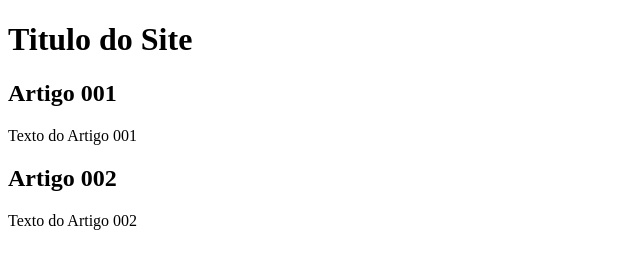
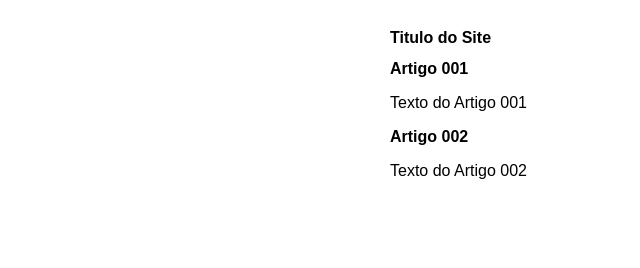
Before and after one commit to joaquimthepeixes/PROJETOS-INICIANTES, a plain HTML site: page Exemplo para site/index.html in a window 1280 px wide. Shown: the whole page, without its empty margins (0-640 px from the left). Drawn offline with Linux system fonts and the light colour scheme.

Commit message:
iniciei o design

```diff
--- /dev/null
+++ b/Exemplo para site/estilos/style.css
@@ -0,0 +1,16 @@
+*{
+    font-family: Arial, Helvetica, sans-serif;
+    font-size: 16px;
+}
+
+body {
+    background-color: rgb(red, green, blue);
+}
+
+main {
+    background-color:white;
+    width: 500px;
+    margin: auto;
+    padding: 10px;
+    box-shadow: 3px 3px 5px rgba(red, green, blue, alpha);
+}
--- a/Exemplo para site/index.html
+++ b/Exemplo para site/index.html
@@ -4,6 +4,7 @@
     <meta charset="UTF-8">
     <meta name="viewport" content="width=device-width, initial-scale=1.0">
     <title>Meu primeiro site no repositório</title>
+    <link rel="stylesheet" href="estilos/style.css">
 </head>
 <body>
     <main>
```
